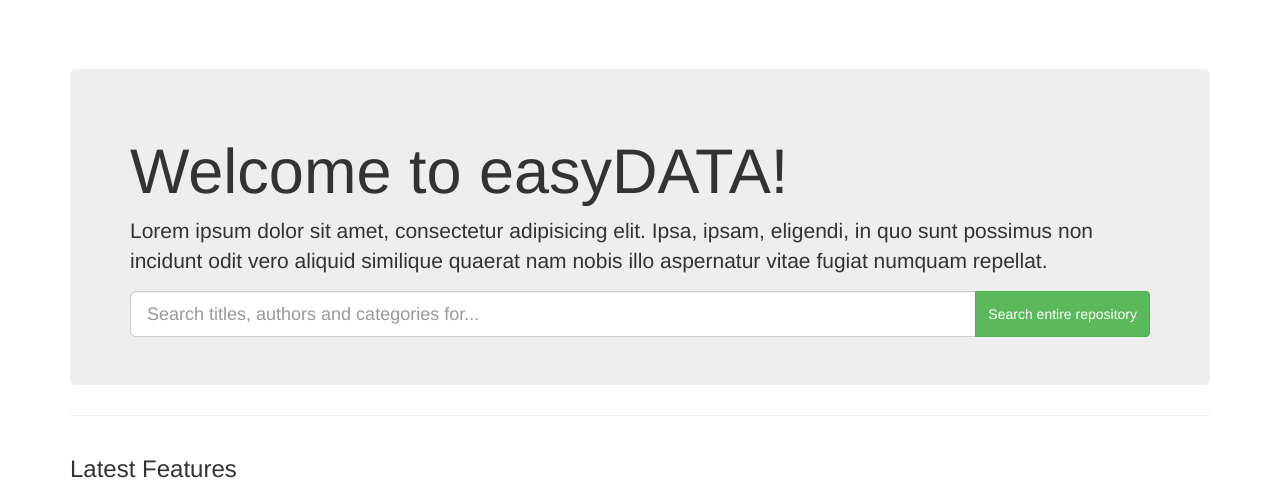
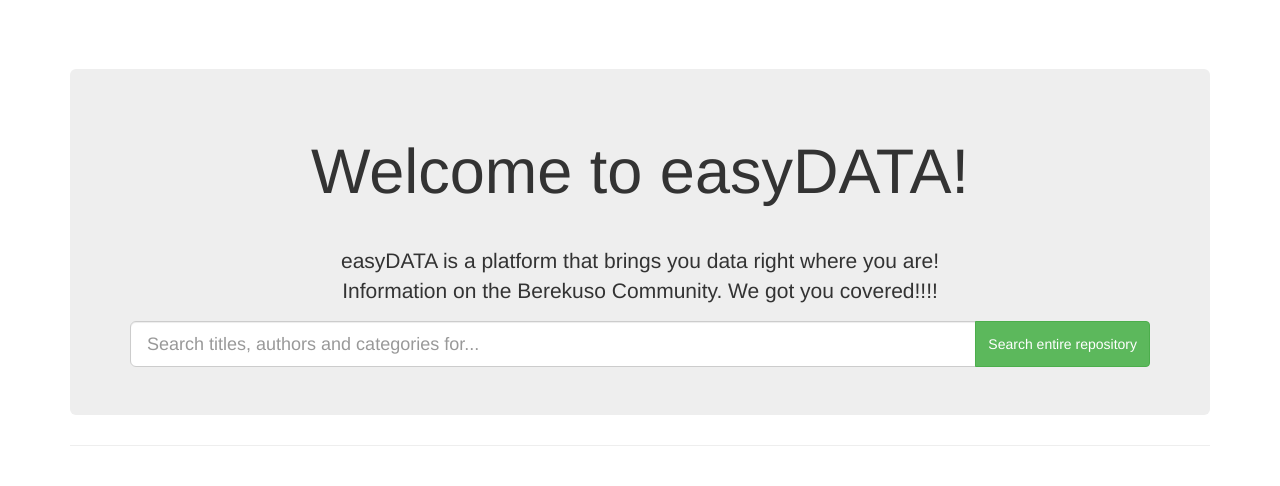
Before and after one commit to VeronicahNanjala/atfrepo, a PHP site: page / in a window 1280 px wide. Shown: the part 51-537 px from the top of the page. Run offline with PHP 8.4, Linux system fonts and the light colour scheme; data comes from the database, SQL or seed files in the repository.

Commit message:
Added small description on the index file.

```diff
--- a/easydata/index.html
+++ b/easydata/index.html
@@ -66,7 +66,9 @@
         <!-- Jumbotron Header -->
         <header class="jumbotron hero-spacer">
             <h1>Welcome to easyDATA!</h1>
-            <p>Lorem ipsum dolor sit amet, consectetur adipisicing elit. Ipsa, ipsam, eligendi, in quo sunt possimus non incidunt odit vero aliquid similique quaerat nam nobis illo aspernatur vitae fugiat numquam repellat.</p>
+            <p>We love this place, consectetur adipisicing elit. Ipsa, ipsam, eligendi, in quo sunt
+                possimus non incidunt odit vero aliquid similique quaerat nam nobis illo aspernatur
+                vitae fugiat numquam repellat.</p>
             <form action="index_submit" method="get" accept-charset="utf-8">
                 <div class="row">
                 <div class="col-lg-12">
--- a/easydata/index.php
+++ b/easydata/index.php
@@ -36,8 +36,9 @@
 
         <!-- Jumbotron Header -->
         <header class="jumbotron hero-spacer">
-            <h1>Welcome to easyDATA!</h1>
-            <p>Lorem ipsum dolor sit amet, consectetur adipisicing elit. Ipsa, ipsam, eligendi, in quo sunt possimus non incidunt odit vero aliquid similique quaerat nam nobis illo aspernatur vitae fugiat numquam repellat.</p>
+            <h1 align="center">Welcome to easyDATA!</h1>
+            <p align="center"><br>easyDATA is a platform that brings you data right where you are!<br>
+             Information on the Berekuso Community. We got you covered!!!! </p>
             <form action="search.php" method="get" accept-charset="utf-8">
                 <div class="row">
                 <div class="col-lg-12">
```
